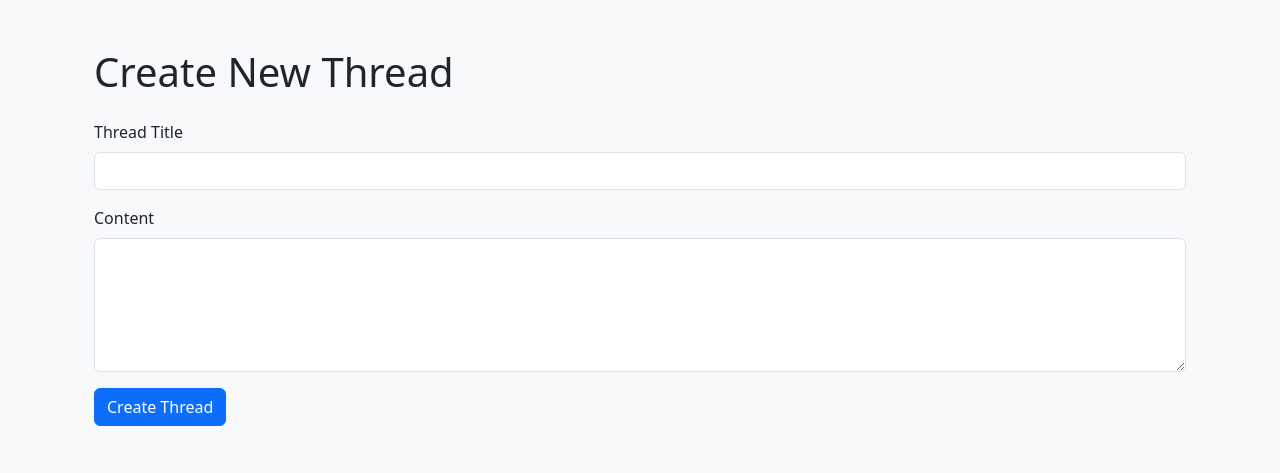
After one commit to VladKarpovec/team-project, a Django app: page /forum/create-thread/ in a window 1280 px wide. The commit adds this page. Shown: the top 473 px of the page. Run offline with Django 5.2, Linux system fonts and the light colour scheme.

Commit message:
posts and threads creating

```diff
--- a/config/settings.py
+++ b/config/settings.py
@@ -105,7 +105,7 @@ AUTH_PASSWORD_VALIDATORS = [
 
 LANGUAGE_CODE = 'en-us'
 
-TIME_ZONE = 'UTC'
+TIME_ZONE = "Europe/Kyiv"
 
 USE_I18N = True
 
--- a/forum/urls.py
+++ b/forum/urls.py
@@ -7,4 +7,5 @@ app_name = "forum"
 urlpatterns = [
     path("", views.thread_list, name="main"),
     path("thread/<int:thread_id>/", views.thread_detail, name="thread"),
+    path("create-thread/", views.create_thread, name="create_thread"),
 ]
--- a/forum/views.py
+++ b/forum/views.py
@@ -1,5 +1,5 @@
-from django.shortcuts import render
-from .models import Thread
+from django.shortcuts import render, get_object_or_404, redirect
+from .models import Thread, Post
 
 
 # Create your views here.
@@ -9,6 +9,40 @@ def thread_list(request):
 
 
 def thread_detail(request, thread_id):
+    thread = get_object_or_404(Thread, id=thread_id)
+
     if request.method == "GET":
-        thread = Thread.objects.get(id=thread_id)
         return render(request, "forum/thread.html", context={"thread": thread})
+    elif request.method == "POST":
+        text = request.POST.get("content")
+        if text:
+            post = Post.objects.create(
+                thread=thread,
+                content=text,
+                author=request.user,
+            )
+        else:
+            error = "Comment cannot be empty."
+            return render(
+                request,
+                "forum/thread.html",
+                context={"thread": thread, "error": error},
+            )
+        return redirect("forum:thread", thread_id=thread.id)
+
+
+def create_thread(request):
+    if request.method == "GET":
+        return render(request, "forum/thread_create.html")
+    elif request.method == "POST":
+        title = request.POST.get("title")
+        content = request.POST.get("content")
+
+        thread = Thread.objects.create(title=title)
+        post = Post.objects.create(
+            thread=thread,
+            content=content,
+            author=request.user,
+            is_first=True,
+        )
+        return redirect("forum:thread", thread_id=thread.id)
--- /dev/null
+++ b/templates/forum/thread_create.html
@@ -0,0 +1,20 @@
+{% extends 'base.html' %}
+{% block title %}Create Thread{% endblock %}
+
+{% block content %}
+    <div class="container my-4">
+        <h1 class="mb-4">Create New Thread</h1>
+        <form method="post" action="">
+            {% csrf_token %}
+            <div class="mb-3">
+                <label for="title" class="form-label">Thread Title</label>
+                <input type="text" class="form-control" id="title" name="title" required>
+            </div>
+            <div class="mb-3">
+                <label for="content" class="form-label">Content</label>
+                <textarea class="form-control" id="content" name="content" rows="5" required></textarea>
+            </div>
+            <button type="submit" class="btn btn-primary">Create Thread</button>
+        </form>
+    </div>
+{% endblock %}
```
Also changed, not shown: templates/forum/main.html (+8 -1 lines), templates/forum/thread.html (+15 -0 lines).
